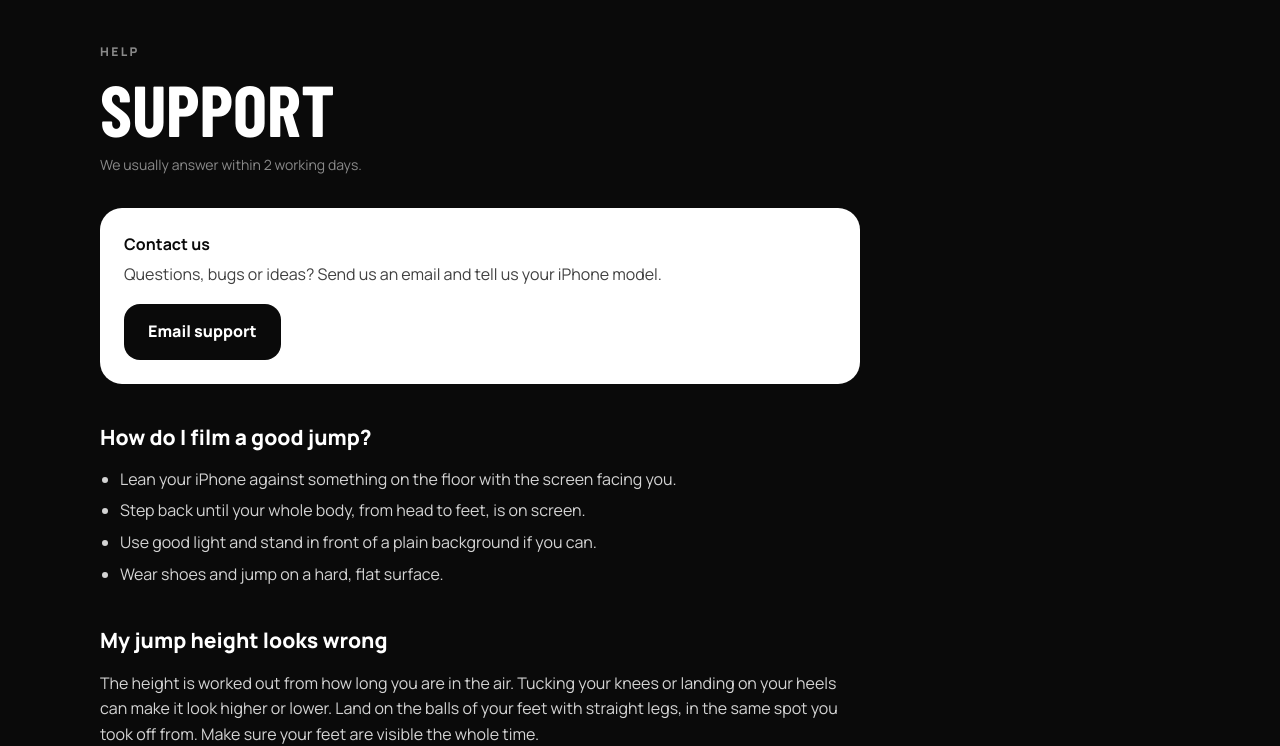
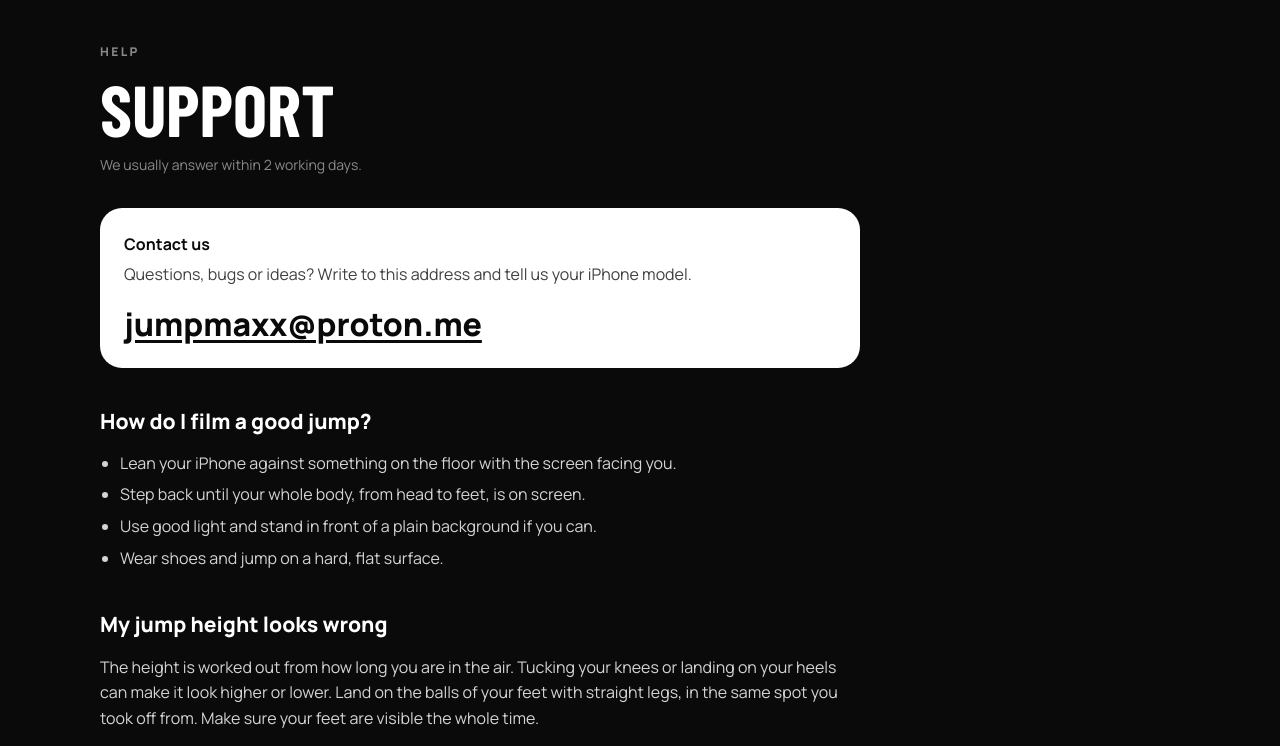
Before and after one commit to Yakszitoooo23/jumpmax-site, a plain HTML site: page support.html in a window 1280 px wide. Shown: the part 74-820 px from the top of the page. Drawn offline with nearby package versions, Linux system fonts and the light colour scheme.

Commit message:
Show the support email on the contact card.
The address was hidden behind a button label, so people could not copy it.

Co-authored-by: Cursor <cursoragent@cursor.com>

```diff
--- a/style.css
+++ b/style.css
@@ -103,7 +103,8 @@ footer { border-top: 1px solid var(--line); padding: 32px 0 48px; font-size: 14p
 .table-scroll { overflow-x: auto; }
 .contact-card { background: #FFFFFF; color: #0A0A0A; border-radius: 22px; padding: 24px; margin: 24px 0 8px; }
 .contact-card p { color: #404040; margin: 4px 0 16px; }
-.contact-card a.btn { background: #0A0A0A; color: #FFFFFF; }
+.contact-mail { display: block; font-family: var(--body); font-size: clamp(22px, 4.4vw, 32px); font-weight: 800; line-height: 1.25; color: #0A0A0A; text-decoration: underline; text-underline-offset: 4px; overflow-wrap: anywhere; }
+.contact-mail:hover { color: #0A0A0A; }
 
 @media (max-width: 860px) {
   .hero { grid-template-columns: 1fr; padding-top: 24px; gap: 40px; }
--- a/support.html
+++ b/support.html
@@ -31,8 +31,8 @@
 
     <div class="contact-card">
       <strong>Contact us</strong>
-      <p>Questions, bugs or ideas? Send us an email and tell us your iPhone model.</p>
-      <a class="btn" href="mailto:jumpmaxx@proton.me?subject=Jumpmaxx%20support">Email support</a>
+      <p>Questions, bugs or ideas? Write to this address and tell us your iPhone model.</p>
+      <a class="contact-mail" href="mailto:jumpmaxx@proton.me?subject=Jumpmaxx%20support">jumpmaxx@proton.me</a>
     </div>
 
     <h2>How do I film a good jump?</h2>
```
